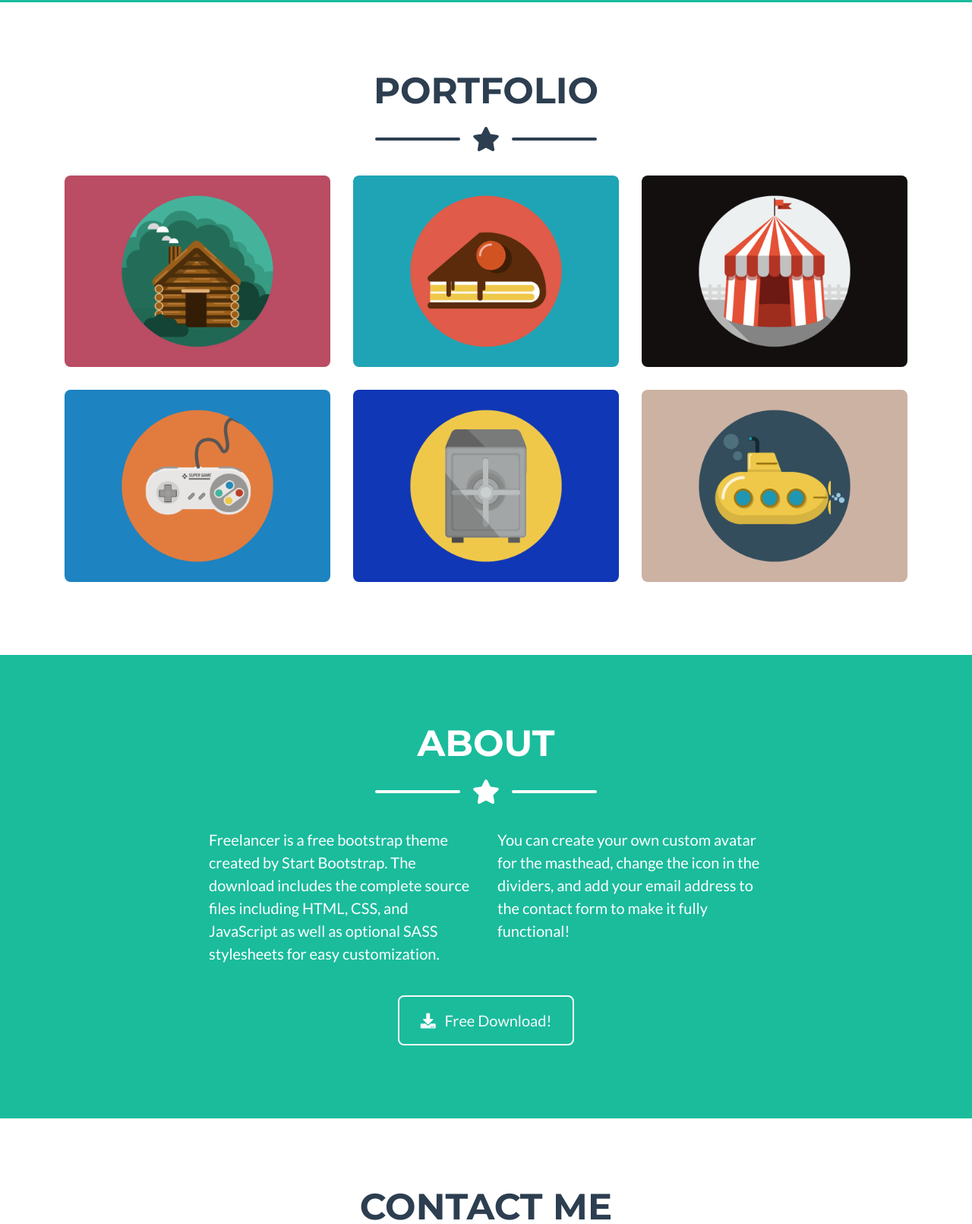
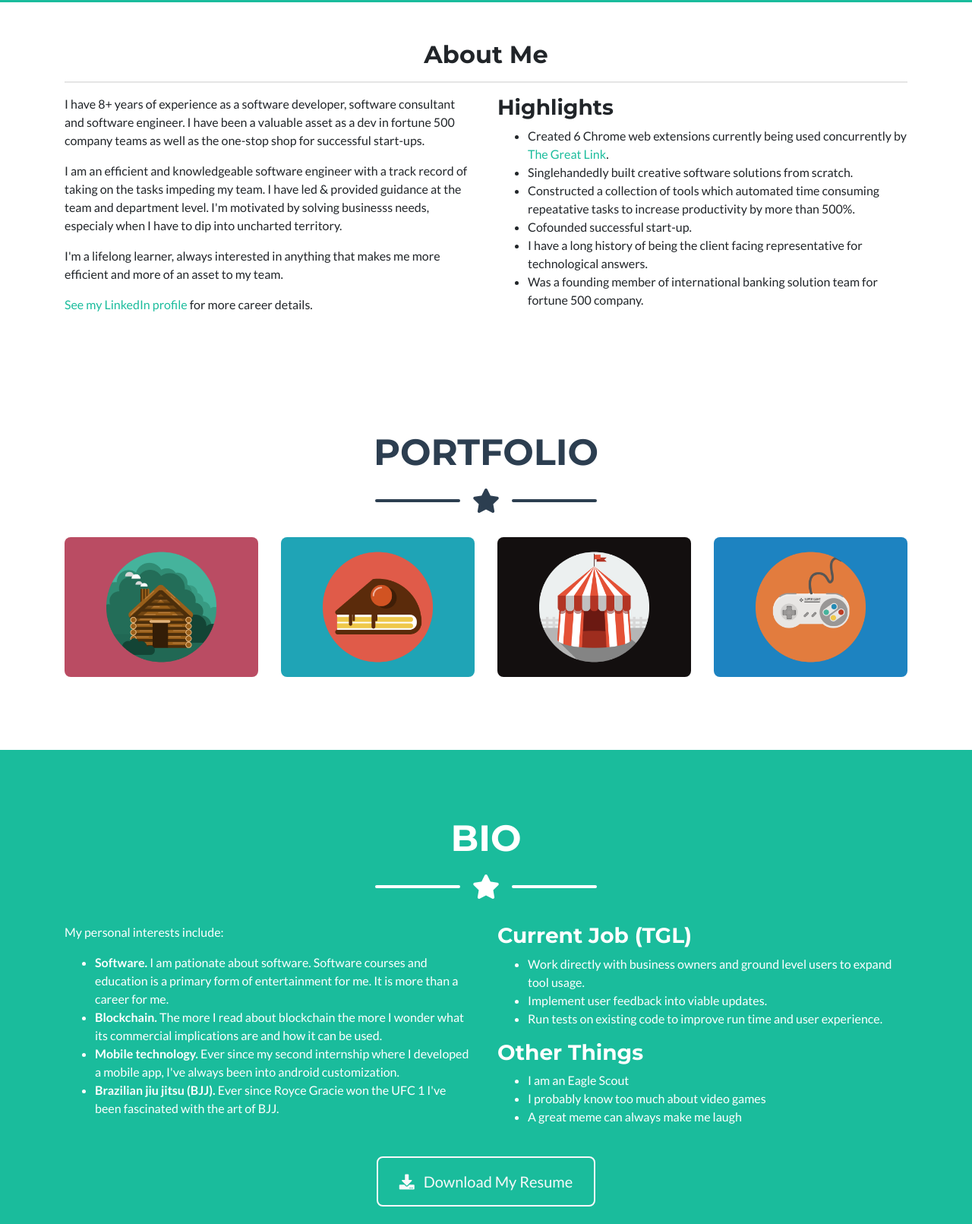
Before and after one commit to thewly/TravisPortfolio, a website with bundled scripts: page index.html in a window 1280 px wide. Shown: the part 780-2391 px from the top of the page at 76% size. Built offline with nearby package versions, Linux system fonts and the light colour scheme.

Commit message:
almost finished push

```diff
--- a/index.html
+++ b/index.html
@@ -13,10 +13,11 @@
   <!-- Custom fonts for this theme -->
   <link href="vendor/fontawesome-free/css/all.min.css" rel="stylesheet" type="text/css">
   <link href="https://fonts.googleapis.com/css?family=Montserrat:400,700" rel="stylesheet" type="text/css">
-  <link href="https://fonts.googleapis.com/css?family=Lato:400,700,400italic,700italic" rel="stylesheet" type="text/css">
+  <link href="https://fonts.googleapis.com/css?family=Lato:400,700,400italic,700italic" rel="stylesheet"
+    type="text/css">
 
   <!-- Theme CSS -->
-  <link href="css/freelancer.min.css" rel="stylesheet">
+  <link href="css/freelancer.css" rel="stylesheet">
 
 </head>
 
@@ -25,18 +26,20 @@
   <!-- Navigation -->
   <nav class="navbar navbar-expand-lg bg-secondary text-uppercase fixed-top" id="mainNav">
     <div class="container">
-      <a class="navbar-brand js-scroll-trigger" href="#page-top">Start Bootstrap</a>
-      <button class="navbar-toggler navbar-toggler-right text-uppercase font-weight-bold bg-primary text-white rounded" type="button" data-toggle="collapse" data-target="#navbarResponsive" aria-controls="navbarResponsive" aria-expanded="false" aria-label="Toggle navigation">
+      <a class="navbar-brand js-scroll-trigger" href="#page-top">Travis Rotz</a>
+      <button class="navbar-toggler navbar-toggler-right text-uppercase font-weight-bold bg-primary text-white rounded"
+        type="button" data-toggle="collapse" data-target="#navbarResponsive" aria-controls="navbarResponsive"
+        aria-expanded="false" aria-label="Toggle navigation">
         Menu
         <i class="fas fa-bars"></i>
       </button>
       <div class="collapse navbar-collapse" id="navbarResponsive">
         <ul class="navbar-nav ml-auto">
           <li class="nav-item mx-0 mx-lg-1">
-            <a class="nav-link py-3 px-0 px-lg-3 rounded js-scroll-trigger" href="#portfolio">Portfolio</a>
+            <a class="nav-link py-3 px-0 px-lg-3 rounded js-scroll-trigger" href="#portfolio">About Me</a>
           </li>
           <li class="nav-item mx-0 mx-lg-1">
-            <a class="nav-link py-3 px-0 px-lg-3 rounded js-scroll-trigger" href="#about">About</a>
+            <a class="nav-link py-3 px-0 px-lg-3 rounded js-scroll-trigger" href="#about">Projects</a>
           </li>
           <li class="nav-item mx-0 mx-lg-1">
             <a class="nav-link py-3 px-0 px-lg-3 rounded js-scroll-trigger" href="#contact">Contact</a>
@@ -54,7 +57,7 @@
       <img class="masthead-avatar mb-5" src="img/avataaars.svg" alt="">
 
       <!-- Masthead Heading -->
-      <h1 class="masthead-heading text-uppercase mb-0">Start Bootstrap</h1>
+      <h1 class="masthead-heading text-uppercase mb-0">Travis Rotz</h1>
 
       <!-- Icon Divider -->
       <div class="divider-custom divider-light">
@@ -66,11 +69,68 @@
       </div>
 
       <!-- Masthead Subheading -->
-      <p class="masthead-subheading font-weight-light mb-0">Graphic Artist - Web Designer - Illustrator</p>
+      <p class="masthead-subheading font-weight-light mb-0">Developer - Consultant - Engineer</p>
 
     </div>
   </header>
 
+  <!-- ABOUT ME SECTION -->
+  <section id="bio">
+    <div class="container">
+      <div class="row">
+        <div class="col-lg-12 text-center">
+          <h2>About Me</h2>
+          <hr class="star-primary">
+        </div>
+      </div>
+      <div class="row">
+        <div class="col-sm-6">
+          <p>
+            I have 8+ years of experience as a software developer, software consultant and software engineer.
+            I have been a valuable asset as a dev in fortune 500 company teams as well as the one-stop shop for
+            successful start-ups.
+          </p>
+          <p>
+            I am an efficient and knowledgeable software engineer with a track record of taking on the tasks impeding my
+            team. I have led & provided guidance at the team and department level.
+            I'm motivated by solving businesss needs, especialy when I have to dip into uncharted territory.
+          </p>
+          <p>
+            I'm a lifelong learner, always interested in anything that makes me more efficient and more of an asset to
+            my team.
+          </p>
+          <p>
+            <a href="https://www.linkedin.com/in/travisrotz/">See my LinkedIn profile</a> for more career details.
+          </p>
+        </div>
+        <div class="col-sm-6">
+          <h3 style="margin-top:0;">Highlights</h3>
+          <ul>
+            <li>
+              Created 6 Chrome web extensions currently being used concurrently by <a
+                href="http://the-great-link.com/">The Great Link</a>.
+            </li>
+            <li>
+              Singlehandedly built creative software solutions from scratch.
+            </li>
+            <li>
+              Constructed a collection of tools which automated time consuming repeatative tasks to increase
+              productivity by more than 500%.
+            </li>
+            <li>
+              Cofounded successful start-up.
+            </li>
+            <li>
+              I have a long history of being the client facing representative for technological answers.
+            </li>
+            <li>
+                Was a founding member of international banking solution team for fortune 500 company.
+            </li>
+          </ul>
+        </div>
+      </div>
+    </div>
+  </section>
   <!-- Portfolio Section -->
   <section class="page-section portfolio" id="portfolio">
     <div class="container">
@@ -91,7 +151,7 @@
       <div class="row">
 
         <!-- Portfolio Item 1 -->
-        <div class="col-md-6 col-lg-4">
+        <div class="col-md-6 col-lg-3">
           <div class="portfolio-item mx-auto" data-toggle="modal" data-target="#portfolioModal1">
             <div class="portfolio-item-caption d-flex align-items-center justify-content-center h-100 w-100">
               <div class="portfolio-item-caption-content text-center text-white">
@@ -103,7 +163,7 @@
         </div>
 
         <!-- Portfolio Item 2 -->
-        <div class="col-md-6 col-lg-4">
+        <div class="col-md-6 col-lg-3">
           <div class="portfolio-item mx-auto" data-toggle="modal" data-target="#portfolioModal2">
             <div class="portfolio-item-caption d-flex align-items-center justify-content-center h-100 w-100">
               <div class="portfolio-item-caption-content text-center text-white">
@@ -115,7 +175,7 @@
         </div>
 
         <!-- Portfolio Item 3 -->
-        <div class="col-md-6 col-lg-4">
+        <div class="col-md-6 col-lg-3">
           <div class="portfolio-item mx-auto" data-toggle="modal" data-target="#portfolioModal3">
             <div class="portfolio-item-caption d-flex align-items-center justify-content-center h-100 w-100">
               <div class="portfolio-item-caption-content text-center text-white">
@@ -127,7 +187,7 @@
         </div>
 
         <!-- Portfolio Item 4 -->
-        <div class="col-md-6 col-lg-4">
+        <div class="col-md-6 col-lg-3">
           <div class="portfolio-item mx-auto" data-toggle="modal" data-target="#portfolioModal4">
             <div class="portfolio-item-caption d-flex align-items-center justify-content-center h-100 w-100">
               <div class="portfolio-item-caption-content text-center text-white">
@@ -138,29 +198,6 @@
           </div>
         </div>
 
-        <!-- Portfolio Item 5 -->
-        <div class="col-md-6 col-lg-4">
-          <div class="portfolio-item mx-auto" data-toggle="modal" data-target="#portfolioModal5">
-            <div class="portfolio-item-caption d-flex align-items-center justify-content-center h-100 w-100">
-              <div class="portfolio-item-caption-content text-center text-white">
-                <i class="fas fa-plus fa-3x"></i>
-              </div>
-            </div>
-            <img class="img-fluid" src="img/portfolio/safe.png" alt="">
-          </div>
-        </div>
-
-        <!-- Portfolio Item 6 -->
-        <div class="col-md-6 col-lg-4">
-          <div class="portfolio-item mx-auto" data-toggle="modal" data-target="#portfolioModal6">
-            <div class="portfolio-item-caption d-flex align-items-center justify-content-center h-100 w-100">
-              <div class="portfolio-item-caption-content text-center text-white">
-                <i class="fas fa-plus fa-3x"></i>
-              </div>
-            </div>
-            <img class="img-fluid" src="img/portfolio/submarine.png" alt="">
-          </div>
-        </div>
 
       </div>
       <!-- /.row -->
@@ -169,11 +206,12 @@
   </section>
 
   <!-- About Section -->
+
   <section class="page-section bg-primary text-white mb-0" id="about">
     <div class="container">
 
       <!-- About Section Heading -->
-      <h2 class="page-section-heading text-center text-uppercase text-white">About</h2>
+      <h2 class="page-section-heading text-center text-uppercase text-white">Bio</h2>
 
       <!-- Icon Divider -->
       <div class="divider-custom divider-light">
@@ -186,19 +224,65 @@
 
       <!-- About Section Content -->
       <div class="row">
-        <div class="col-lg-4 ml-auto">
-          <p class="lead">Freelancer is a free bootstrap theme created by Start Bootstrap. The download includes the complete source files including HTML, CSS, and JavaScript as well as optional SASS stylesheets for easy customization.</p>
+          <div class="col-lg-12 text-center">
+            <!-- <hr class="star-primary"> -->
+          </div>
         </div>
-        <div class="col-lg-4 mr-auto">
-          <p class="lead">You can create your own custom avatar for the masthead, change the icon in the dividers, and add your email address to the contact form to make it fully functional!</p>
+        <div class="row">
+          <div class="col-sm-6">
+            <p>
+              My personal interests include:
+            </p>
+            <ul>
+              <li>
+                <b>Software.</b> I am pationate about software. Software courses and education is a primary form of entertainment for me. It is more than a career for me.
+              </li>
+              <li>
+                <b>Blockchain.</b> The more I read about blockchain the more I wonder what its commercial implications are and how it can be used.
+              </li>
+              <li>
+                <b>Mobile technology.</b> Ever since my second internship where I developed a mobile app, I've always been into android customization.
+              </li>
+              <li>
+                <b>Brazilian jiu jitsu (BJJ).</b> Ever since Royce Gracie won the UFC 1 I've been fascinated with the art of BJJ.
+              </li>
+            </ul>
+          </div>
+          <div class="col-sm-6">
+            <h3 style="margin-top:0;">Current Job (TGL)</h3>
+            <ul>
+              <li>
+                Work directly with business owners and ground level users to expand tool usage.
+              </li>
+              <li>
+                Implement user feedback into viable updates.
+              </li>
+              <li>
+                Run tests on existing code to improve run time and user experience.
+              </li>
+            </ul>
+            <h3 style="margin-top:0;">Other Things</h3>
+            <ul>
+              <li>
+                I am an Eagle Scout
+              </li>
+              <li>
+                I probably know too much about video games
+              </li>
+              <li>
+                A great meme can always make me laugh
+              </li>
+            </ul>
+          </div>
         </div>
-      </div>
+
+
 
       <!-- About Section Button -->
       <div class="text-center mt-4">
-        <a class="btn btn-xl btn-outline-light" href="https://startbootstrap.com/themes/freelancer/">
+        <a class="btn btn-xl btn-outline-light" href="./img/portfolio/cake.png" download>
           <i class="fas fa-download mr-2"></i>
-          Free Download!
+          Download My Resume
         </a>
       </div>
 
@@ -229,28 +313,32 @@
             <div class="control-group">
               <div class="form-group floating-label-form-group controls mb-0 pb-2">
                 <label>Name</label>
-                <input class="form-control" id="name" type="text" placeholder="Name" required="required" data-validation-required-message="Please enter your name.">
+                <input class="form-control" id="name" type="text" placeholder="Name" required="required"
+                  data-validation-required-message="Please enter your name.">
                 <p class="help-block text-danger"></p>
               </div>
             </div>
             <div class="control-group">
               <div class="form-group floating-label-form-group controls mb-0 pb-2">
                 <label>Email Address</label>
-                <input class="form-control" id="email" type="email" placeholder="Email Address" required="required" data-validation-required-message="Please enter your email address.">
+                <input class="form-control" id="email" type="email" placeholder="Email Address" required="required"
+                  data-validation-required-message="Please enter your email address.">
                 <p class="help-block text-danger"></p>
               </div>
             </div>
             <div class="control-group">
               <div class="form-group floating-label-form-group controls mb-0 pb-2">
                 <label>Phone Number</label>
-                <input class="form-control" id="phone" type="tel" placeholder="Phone Number" required="required" data-validation-required-message="Please enter your phone number.">
+                <input class="form-control" id="phone" type="tel" placeholder="Phone Number" required="required"
+                  data-validation-required-message="Please enter your phone number.">
                 <p class="help-block text-danger"></p>
               </div>
             </div>
             <div class="control-group">
               <div class="form-group floating-label-form-group controls mb-0 pb-2">
                 <label>Message</label>
-                <textarea class="form-control" id="message" rows="5" placeholder="Message" required="required" data-validation-required-message="Please enter a message."></textarea>
+                <textarea class="form-control" id="message" rows="5" placeholder="Message" required="required"
+                  data-validation-required-message="Please enter a message."></textarea>
                 <p class="help-block text-danger"></p>
               </div>
             </div>
@@ -323,7 +411,8 @@
   <!-- Portfolio Modals -->
 
   <!-- Portfolio Modal 1 -->
-  <div class="portfolio-modal modal fade" id="portfolioModal1" tabindex="-1" role="dialog" aria-labelledby="portfolioModal1Label" aria-hidden="true">
+  <div class="portfolio-modal modal fade" id="portfolioModal1" tabindex="-1" role="dialog"
+    aria-labelledby="portfolioModal1Label" aria-hidden="true">
     <div class="modal-dialog modal-xl" role="document">
       <div class="modal-content">
         <button type="button" class="close" data-dismiss="modal" aria-label="Close">
@@ -348,7 +437,9 @@
                 <!-- Portfolio Modal - Image -->
                 <img class="img-fluid rounded mb-5" src="img/portfolio/cabin.png" alt="">
                 <!-- Portfolio Modal - Text -->
-                <p class="mb-5">Lorem ipsum dolor sit amet, consectetur adipisicing elit. Mollitia neque assumenda ipsam nihil, molestias magnam, recusandae quos quis inventore quisquam velit asperiores, vitae? Reprehenderit soluta, eos quod consequuntur itaque. Nam.</p>
+                <p class="mb-5">Lorem ipsum dolor sit amet, consectetur adipisicing elit. Mollitia neque assumenda ipsam
+                  nihil, molestias magnam, recusandae quos quis inventore quisquam velit asperiores, vitae?
+                  Reprehenderit soluta, eos quod consequuntur itaque. Nam.</p>
                 <button class="btn btn-primary" href="#" data-dismiss="modal">
                   <i class="fas fa-times fa-fw"></i>
                   Close Window
@@ -362,7 +453,8 @@
   </div>
 
   <!-- Portfolio Modal 2 -->
-  <div class="portfolio-modal modal fade" id="portfolioModal2" tabindex="-1" role="dialog" aria-labelledby="portfolioModal2Label" aria-hidden="true">
+  <div class="portfolio-modal modal fade" id="portfolioModal2" tabindex="-1" role="dialog"
+    aria-labelledby="portfolioModal2Label" aria-hidden="true">
     <div class="modal-dialog modal-xl" role="document">
       <div class="modal-content">
         <button type="button" class="close" data-dismiss="modal" aria-label="Close">
@@ -387,7 +479,9 @@
                 <!-- Portfolio Modal - Image -->
                 <img class="img-fluid rounded mb-5" src="img/portfolio/cake.png" alt="">
                 <!-- Portfolio Modal - Text -->
-                <p class="mb-5">Lorem ipsum dolor sit amet, consectetur adipisicing elit. Mollitia neque assumenda ipsam nihil, molestias magnam, recusandae quos quis inventore quisquam velit asperiores, vitae? Reprehenderit soluta, eos quod consequuntur itaque. Nam.</p>
+                <p class="mb-5">Lorem ipsum dolor sit amet, consectetur adipisicing elit. Mollitia neque assumenda ipsam
+                  nihil, molestias magnam, recusandae quos quis inventore quisquam velit asperiores, vitae?
+                  Reprehenderit soluta, eos quod consequuntur itaque. Nam.</p>
                 <button class="btn btn-primary" href="#" data-dismiss="modal">
                   <i class="fas fa-times fa-fw"></i>
                   Close Window
@@ -401,7 +495,8 @@
   </div>
 
   <!-- Portfolio Modal 3 -->
-  <div class="portfolio-modal modal fade" id="portfolioModal3" tabindex="-1" role="dialog" aria-labelledby="portfolioModal3Label" aria-hidden="true">
+  <div class="portfolio-modal modal fade" id="portfolioModal3" tabindex="-1" role="dialog"
+    aria-labelledby="portfolioModal3Label" aria-hidden="true">
     <div class="modal-dialog modal-xl" role="document">
       <div class="modal-content">
         <button type="button" class="close" data-dismiss="modal" aria-label="Close">
@@ -426,7 +521,9 @@
                 <!-- Portfolio Modal - Image -->
                 <img class="img-fluid rounded mb-5" src="img/portfolio/circus.png" alt="">
                 <!-- Portfolio Modal - Text -->
-                <p class="mb-5">Lorem ipsum dolor sit amet, consectetur adipisicing elit. Mollitia neque assumenda ipsam nihil, molestias magnam, recusandae quos quis inventore quisquam velit asperiores, vitae? Reprehenderit soluta, eos quod consequuntur itaque. Nam.</p>
+                <p class="mb-5">Lorem ipsum dolor sit amet, consectetur adipisicing elit. Mollitia neque assumenda ipsam
+                  nihil, molestias magnam, recusandae quos quis inventore quisquam velit asperiores, vitae?
+                  Reprehenderit soluta, eos quod consequuntur itaque. Nam.</p>
                 <button class="btn btn-primary" href="#" data-dismiss="modal">
                   <i class="fas fa-times fa-fw"></i>
                   Close Window
@@ -440,7 +537,8 @@
   </div>
 
   <!-- Portfolio Modal 4 -->
-  <div class="portfolio-modal modal fade" id="portfolioModal4" tabindex="-1" role="dialog" aria-labelledby="portfolioModal4Label" aria-hidden="true">
+  <div class="portfolio-modal modal fade" id="portfolioModal4" tabindex="-1" role="dialog"
+    aria-labelledby="portfolioModal4Label" aria-hidden="true">
     <div class="modal-dialog modal-xl" role="document">
       <div class="modal-content">
         <button type="button" class="close" data-dismiss="modal" aria-label="Close">
@@ -465,7 +563,9 @@
                 <!-- Portfolio Modal - Image -->
                 <img class="img-fluid rounded mb-5" src="img/portfolio/game.png" alt="">
                 <!-- Portfolio Modal - Text -->
-                <p class="mb-5">Lorem ipsum dolor sit amet, consectetur adipisicing elit. Mollitia neque assumenda ipsam nihil, molestias magnam, recusandae quos quis inventore quisquam velit asperiores, vitae? Reprehenderit soluta, eos quod consequuntur itaque. Nam.</p>
+                <p class="mb-5">Lorem ipsum dolor sit amet, consectetur adipisicing elit. Mollitia neque assumenda ipsam
+                  nihil, molestias magnam, recusandae quos quis inventore quisquam velit asperiores, vitae?
+                  Reprehenderit soluta, eos quod consequuntur itaque. Nam.</p>
                 <button class="btn btn-primary" href="#" data-dismiss="modal">
                   <i class="fas fa-times fa-fw"></i>
                   Close Window
@@ -479,7 +579,8 @@
   </div>
 
   <!-- Portfolio Modal 5 -->
-  <div class="portfolio-modal modal fade" id="portfolioModal5" tabindex="-1" role="dialog" aria-labelledby="portfolioModal5Label" aria-hidden="true">
+  <div class="portfolio-modal modal fade" id="portfolioModal5" tabindex="-1" role="dialog"
+    aria-labelledby="portfolioModal5Label" aria-hidden="true">
     <div class="modal-dialog modal-xl" role="document">
       <div class="modal-content">
         <button type="button" class="close" data-dismiss="modal" aria-label="Close">
@@ -504,7 +605,9 @@
                 <!-- Portfolio Modal - Image -->
                 <img class="img-fluid rounded mb-5" src="img/portfolio/safe.png" alt="">
                 <!-- Portfolio Modal - Text -->
-                <p class="mb-5">Lorem ipsum dolor sit amet, consectetur adipisicing elit. Mollitia neque assumenda ipsam nihil, molestias magnam, recusandae quos quis inventore quisquam velit asperiores, vitae? Reprehenderit soluta, eos quod consequuntur itaque. Nam.</p>
+                <p class="mb-5">Lorem ipsum dolor sit amet, consectetur adipisicing elit. Mollitia neque assumenda ipsam
+                  nihil, molestias magnam, recusandae quos quis inventore quisquam velit asperiores, vitae?
+                  Reprehenderit soluta, eos quod consequuntur itaque. Nam.</p>
                 <button class="btn btn-primary" href="#" data-dismiss="modal">
                   <i class="fas fa-times fa-fw"></i>
                   Close Window
@@ -518,7 +621,8 @@
   </div>
 
   <!-- Portfolio Modal 6 -->
-  <div class="portfolio-modal modal fade" id="portfolioModal6" tabindex="-1" role="dialog" aria-labelledby="portfolioModal6Label" aria-hidden="true">
+  <div class="portfolio-modal modal fade" id="portfolioModal6" tabindex="-1" role="dialog"
+    aria-labelledby="portfolioModal6Label" aria-hidden="true">
     <div class="modal-dialog modal-xl" role="document">
       <div class="modal-content">
         <button type="button" class="close" data-dismiss="modal" aria-label="Close">
@@ -543,7 +647,9 @@
                 <!-- Portfolio Modal - Image -->
                 <img class="img-fluid rounded mb-5" src="img/portfolio/submarine.png" alt="">
                 <!-- Portfolio Modal - Text -->
-                <p class="mb-5">Lorem ipsum dolor sit amet, consectetur adipisicing elit. Mollitia neque assumenda ipsam nihil, molestias magnam, recusandae quos quis inventore quisquam velit asperiores, vitae? Reprehenderit soluta, eos quod consequuntur itaque. Nam.</p>
+                <p class="mb-5">Lorem ipsum dolor sit amet, consectetur adipisicing elit. Mollitia neque assumenda ipsam
+                  nihil, molestias magnam, recusandae quos quis inventore quisquam velit asperiores, vitae?
+                  Reprehenderit soluta, eos quod consequuntur itaque. Nam.</p>
                 <button class="btn btn-primary" href="#" data-dismiss="modal">
                   <i class="fas fa-times fa-fw"></i>
                   Close Window
```
Also changed, not shown: css/freelancer.css.
